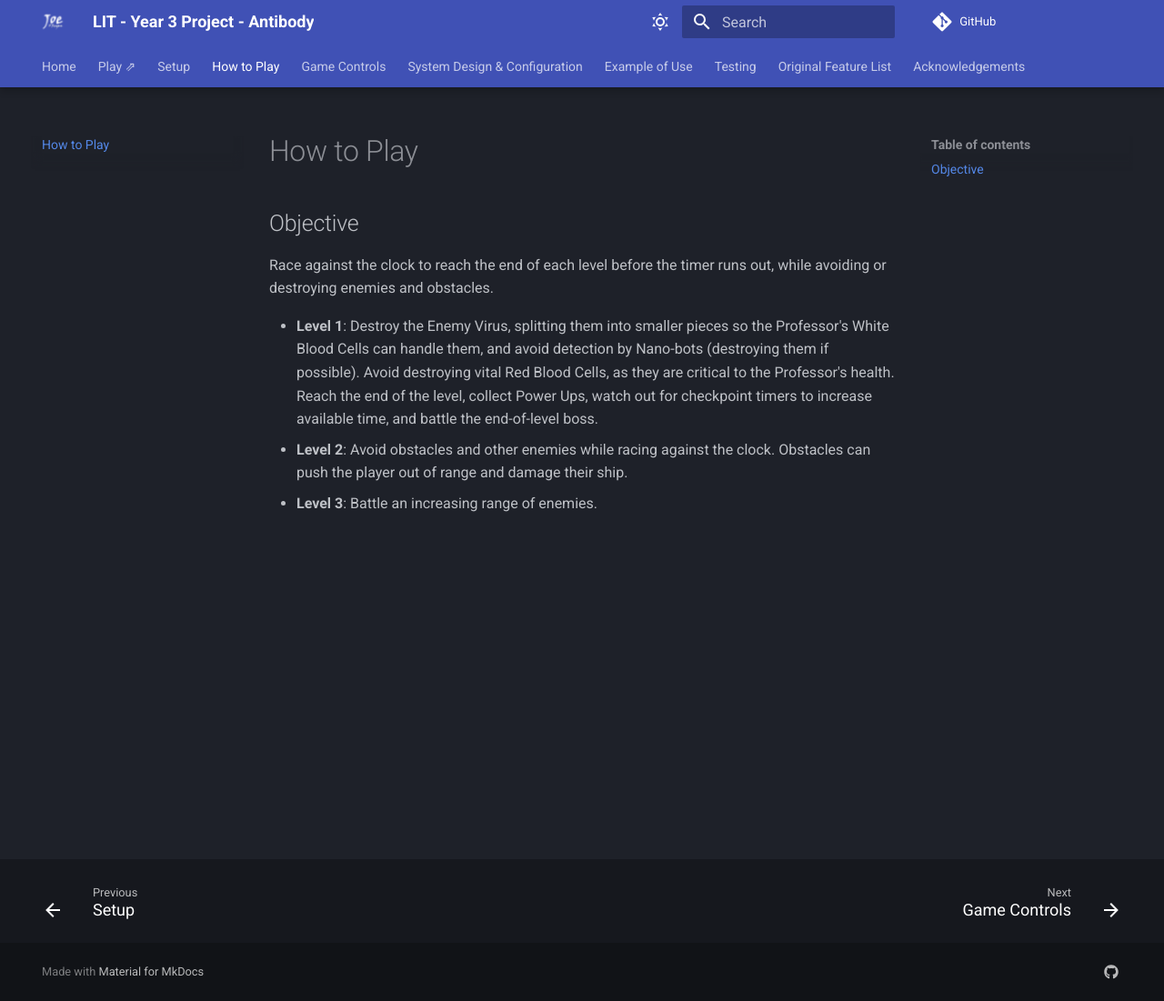
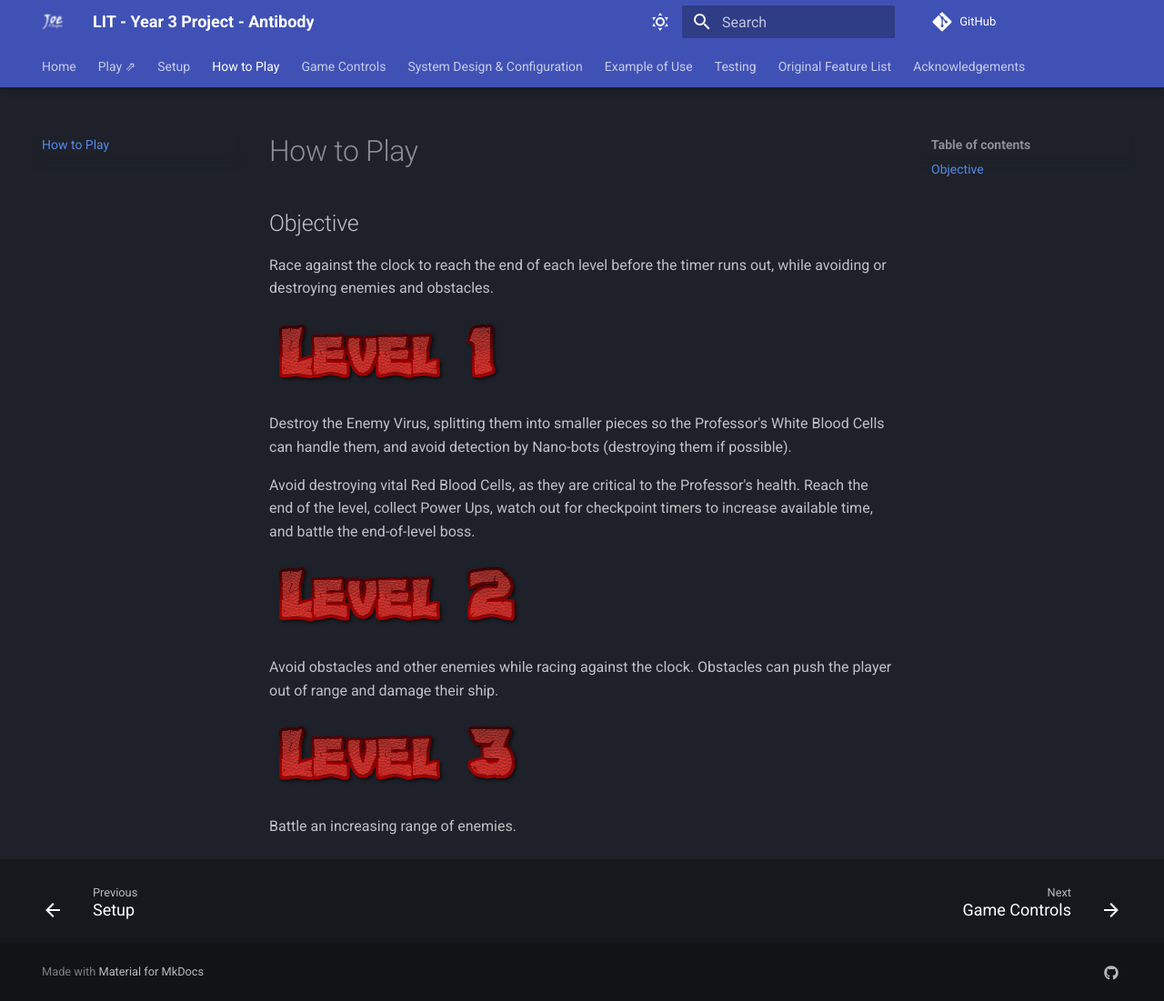
Before and after one commit to joeaoregan/LIT-Yr3-Project-Antibody, an MkDocs documentation site: the page built from docs/how-to-play.md, in a window 1280 px wide and 1101 px high. Shown: the whole window at 91% size. Built offline with MkDocs 1.6.1 and Material for MkDocs 9.7.7, drawn with Linux system fonts in a browser that asks for light colours; comment, search, counter and statistics services are not loaded.

Commit message:
Refactor code structure for improved readability and maintainability

```diff
--- a/docs/how-to-play.md
+++ b/docs/how-to-play.md
@@ -4,6 +4,16 @@
 
 Race against the clock to reach the end of each level before the timer runs out, while avoiding or destroying enemies and obstacles.
 
-* **Level 1**: Destroy the Enemy Virus, splitting them into smaller pieces so the Professor's White Blood Cells can handle them, and avoid detection by Nano-bots (destroying them if possible). Avoid destroying vital Red Blood Cells, as they are critical to the Professor's health. Reach the end of the level, collect Power Ups, watch out for checkpoint timers to increase available time, and battle the end-of-level boss.
-* **Level 2**: Avoid obstacles and other enemies while racing against the clock. Obstacles can push the player out of range and damage their ship.
-* **Level 3**: Battle an increasing range of enemies.
+![Level 1](images/ui/Level1.png)
+
+Destroy the Enemy Virus, splitting them into smaller pieces so the Professor's White Blood Cells can handle them, and avoid detection by Nano-bots (destroying them if possible).
+
+Avoid destroying vital Red Blood Cells, as they are critical to the Professor's health. Reach the end of the level, collect Power Ups, watch out for checkpoint timers to increase available time, and battle the end-of-level boss.
+
+![Level 2](images/ui/Level2.png)
+
+Avoid obstacles and other enemies while racing against the clock. Obstacles can push the player out of range and damage their ship.
+
+![Level 3](images/ui/Level3.png)
+
+Battle an increasing range of enemies.
--- a/mkdocs.yml
+++ b/mkdocs.yml
@@ -108,5 +108,8 @@ extra:
       link: https://github.com/joeaoregan/LIT-Yr3-Project-Antibody
 
 markdown_extensions:
+  - admonition
+  - pymdownx.details
+  - pymdownx.superfences
   - pymdownx.tasklist:
       custom_checkbox: true
```
Also changed, not shown: docs/game-controls.md (+13 -3 lines), docs/setup.md (+9 -1 lines), docs/system-design/collisions.md (+1 -1 lines), docs/system-design/hud.md (+5 -1 lines), docs/images/sdl_includes.png (added).
